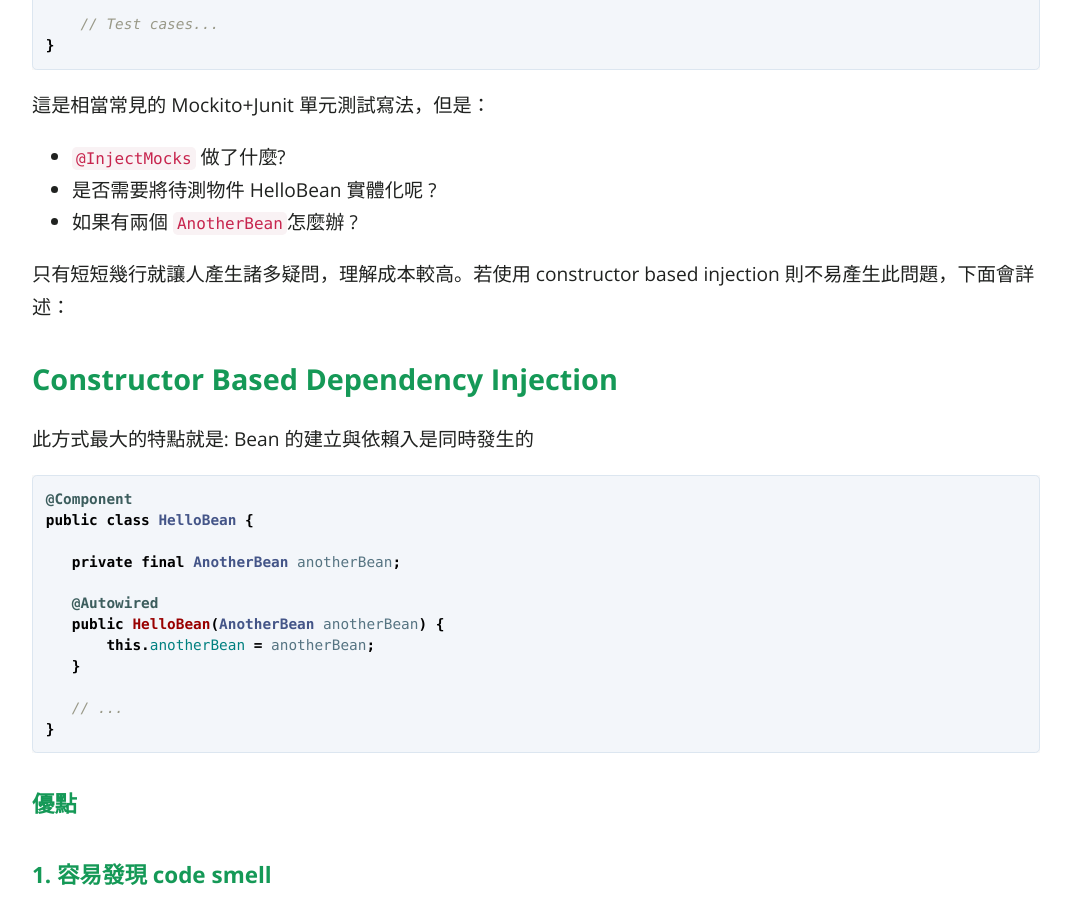
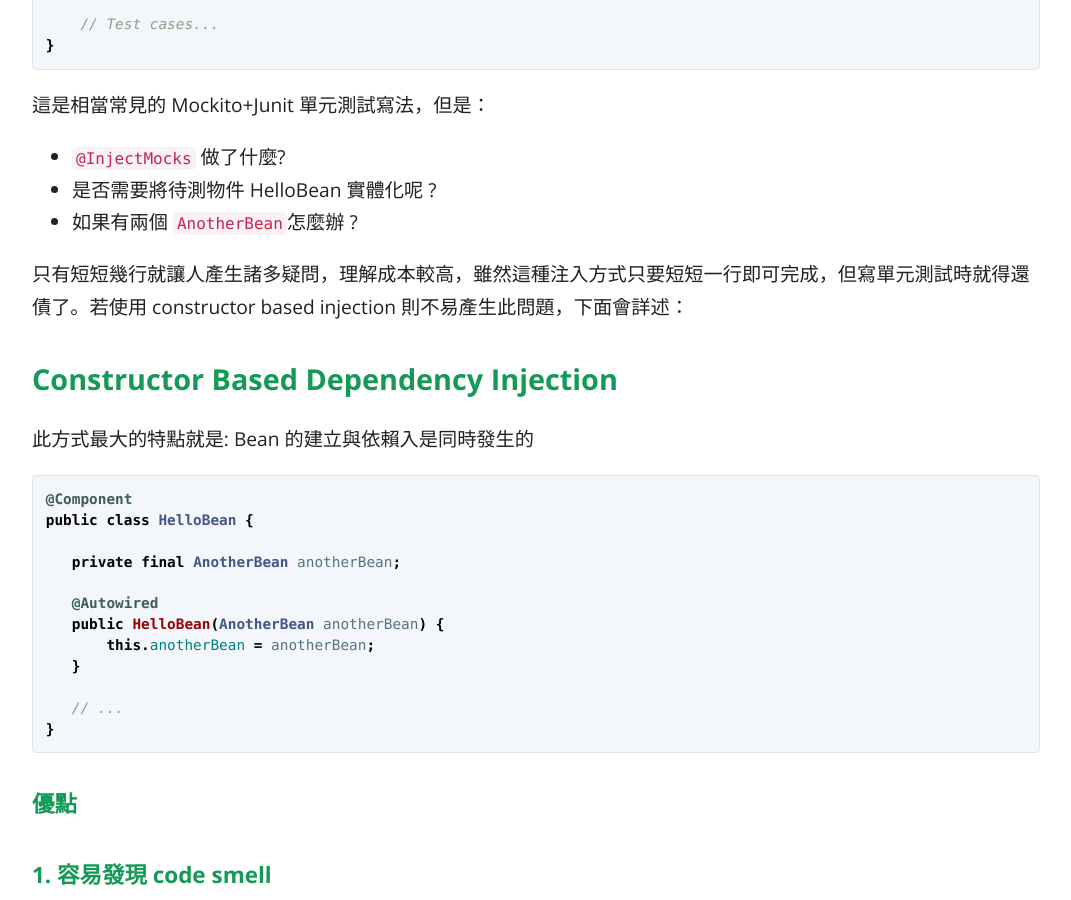
Before and after one commit to KaiSheng714/KaiSheng714.github.io, a Jekyll site: the page built from _posts/2022-02-25-analyzing-dependency-injection-patterns-in-spring.md, in a window 1280 px wide and 900 px high, scrolled down 2195 px. Shown: the whole window, without its empty margins (104-1175 px from the left). Built offline with Jekyll 4.4.1, drawn with Linux system fonts in a browser that asks for light colours; comment, search, counter and statistics services are not loaded.

Commit message:
spring-di

```diff
--- a/_posts/2022-02-25-analyzing-dependency-injection-patterns-in-spring.md
+++ b/_posts/2022-02-25-analyzing-dependency-injection-patterns-in-spring.md
@@ -80,7 +80,7 @@ public class HelloBeanTest {
 * 是否需要將待測物件 HelloBean 實體化呢 ?
 * 如果有兩個 `AnotherBean`怎麼辦 ?
 
-只有短短幾行就讓人產生諸多疑問，理解成本較高。若使用 constructor based injection 則不易產生此問題，下面會詳述：
+只有短短幾行就讓人產生諸多疑問，理解成本較高，雖然這種注入方式只要短短一行即可完成，但寫單元測試時就得還債了。若使用 constructor based injection 則不易產生此問題，下面會詳述：
 
 ## **Constructor Based Dependency Injection**
 
```
